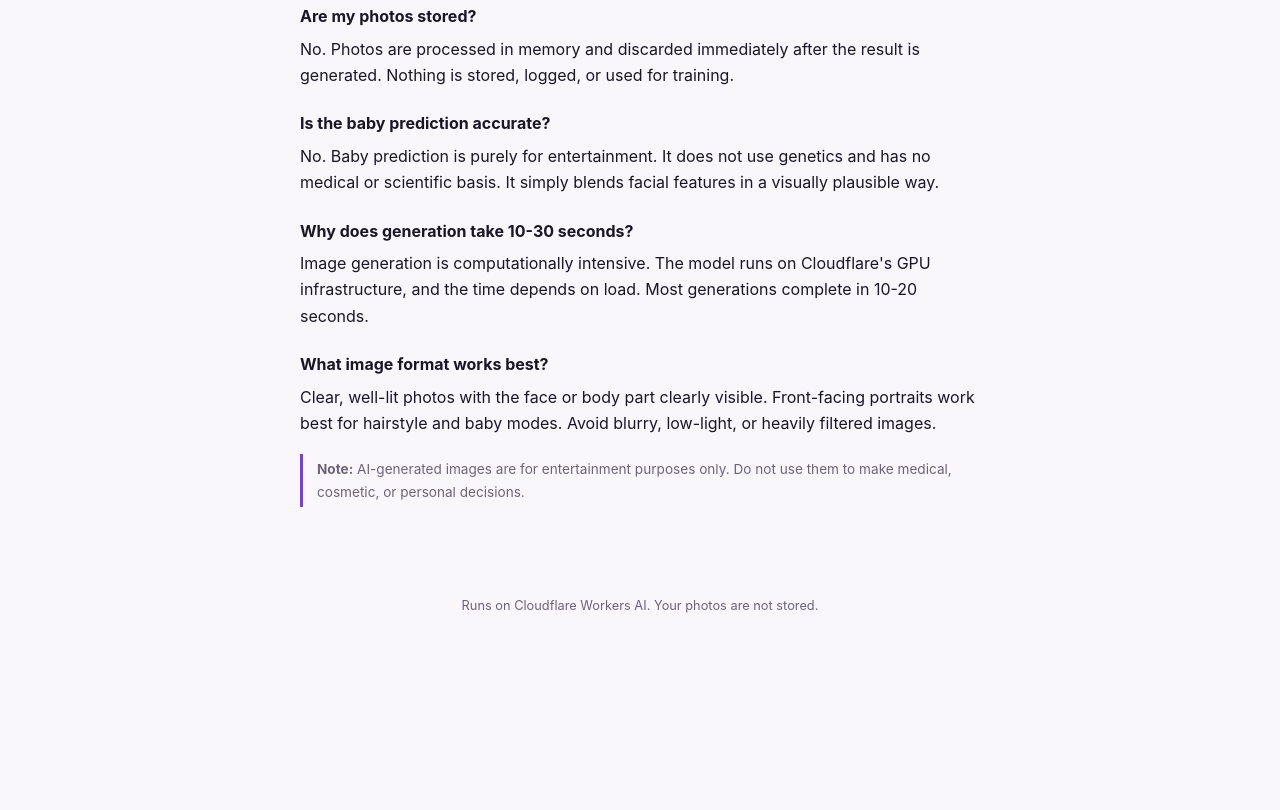
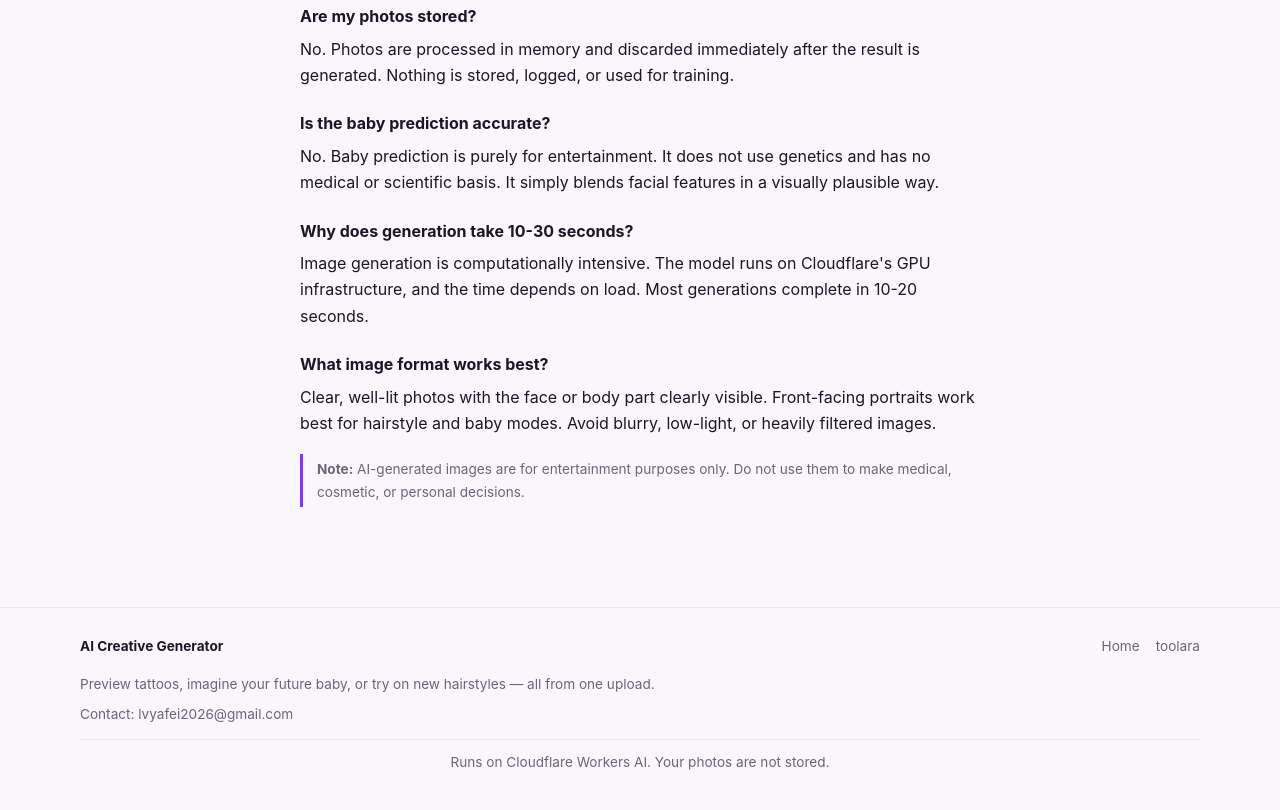
Before and after one commit to lvyafei2026-coder/ai-creative-generator, a website: page public/index.html in a window 1280 px wide. Shown: the part 1434-2244 px from the top of the page. Before the commit the page ends 2098 px from the top, so only its background shows below. Drawn offline with Linux system fonts and the light colour scheme.

Commit message:
Add site footer and Music auth navigation

```diff
--- a/public/css/style.css
+++ b/public/css/style.css
@@ -174,3 +174,16 @@ li { margin-bottom: 8px; line-height: 1.65; }
   .site-nav { width: 100%; justify-content: space-between; gap: 8px; }
   .site-nav select { min-width: 118px; }
 }
+
+.site-footer { margin-top: 36px; padding: 28px 20px 36px; border-top: 1px solid var(--border, rgba(100,116,139,0.25)); color: var(--muted, #64748b); font-size: 0.85rem; line-height: 1.6; }
+.site-footer-inner { max-width: 1120px; margin: 0 auto; }
+.site-footer-details { text-align: left; }
+.site-footer-top { display: flex; align-items: center; justify-content: space-between; gap: 16px; flex-wrap: wrap; }
+.site-footer-brand { color: var(--text, #0f1c2e); font-weight: 700; text-decoration: none; }
+.site-footer-nav { display: flex; align-items: center; gap: 16px; flex-wrap: wrap; }
+.site-footer a { color: inherit; text-decoration: none; }
+.site-footer a:hover { color: var(--accent, #2563eb); text-decoration: underline; }
+.site-footer-description { max-width: 760px; margin: 16px 0 8px; }
+.site-footer-contact { margin: 8px 0; }
+.site-footer-privacy { margin: 14px 0 0; padding-top: 12px; border-top: 1px solid var(--border, rgba(100,116,139,0.25)); }
+@media (max-width: 560px) { .site-footer-top { align-items: flex-start; flex-direction: column; gap: 10px; } .site-footer-nav { gap: 12px; } }
--- a/public/index.html
+++ b/public/index.html
@@ -205,7 +205,17 @@
   </section>
 </main>
 
-<footer class="footer" data-i18n="footer">Runs on Cloudflare Workers AI. Your photos are not stored.</footer>
+<footer class="footer site-footer">
+<div class="site-footer-inner"><div class="site-footer-details">
+<div class="site-footer-top">
+<span class="site-footer-brand" data-i18n="title">AI Creative Generator</span>
+<nav class="site-footer-nav" aria-label="Quick navigation"><a href="/">Home</a><a href="https://toolara.dev/">toolara</a></nav>
+</div>
+<p class="site-footer-description" data-i18n="subtitle">Preview tattoos, imagine your future baby, or try on new hairstyles — all from one upload.</p>
+<p class="site-footer-contact"><span>Contact:</span> <a href="mailto:lvyafei2026@gmail.com">lvyafei2026@gmail.com</a></p>
+</div><p class="site-footer-privacy" data-i18n="footer">Runs on Cloudflare Workers AI. Your photos are not stored.</p>
+</div>
+</footer>
 
 <script src="/js/i18n.js"></script>
 <script src="/js/app.js"></script>
```
